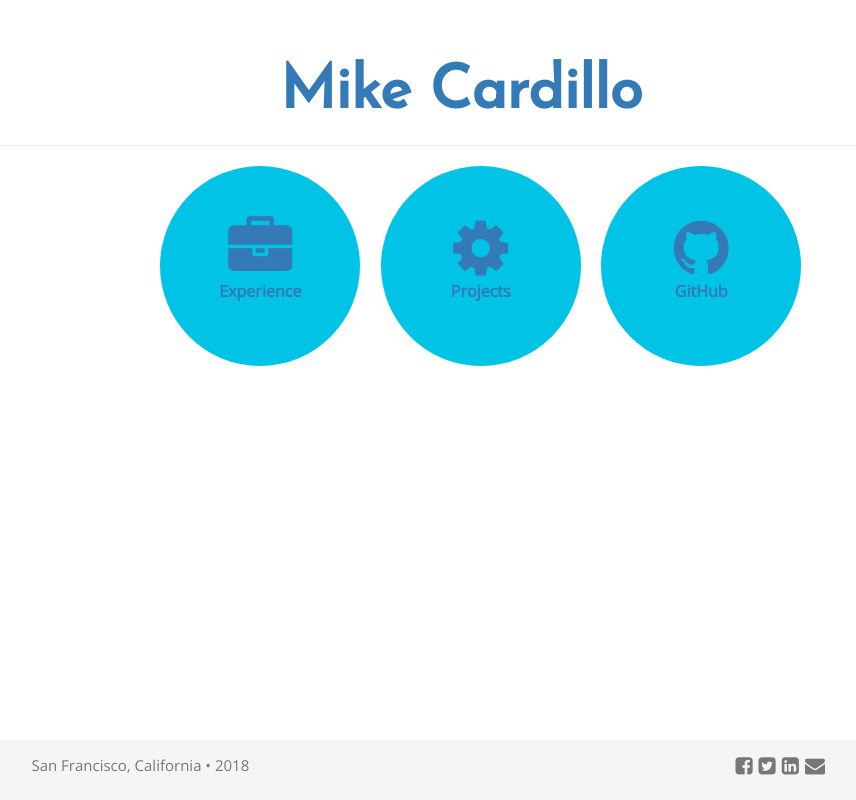
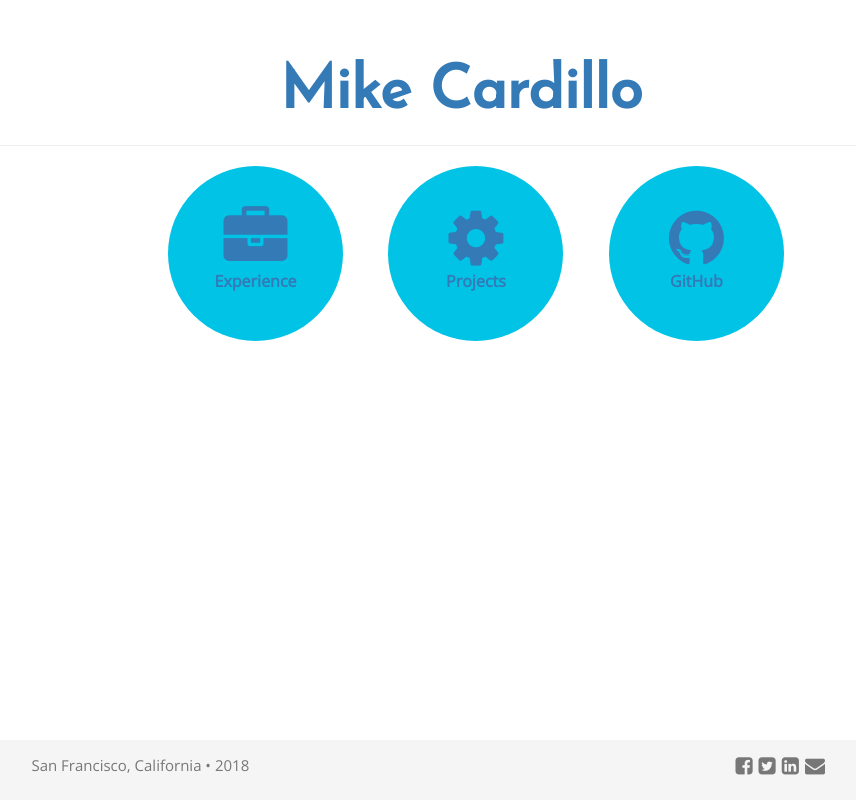
Before and after one commit to mcardillo55/portfolio-react, a React (Create React App) app: page / in a window 1280 px wide. Shown: the whole page, without its empty margins (179-1035 px from the left). Built offline with nearby package versions, Linux system fonts and the light colour scheme.

Commit message:
switch back to circles

```diff
--- a/src/App.css
+++ b/src/App.css
@@ -37,9 +37,9 @@ footer {
   background: #00C3E6;
   border-radius: 50%;
   font-weight: bold;
-  height: 200px;
-  width: 200px;
-  padding-top: 50px;
+  height: 175px;
+  width: 175px;
+  padding-top: 40px;
   vertical-align: middle;
 }
 
```
